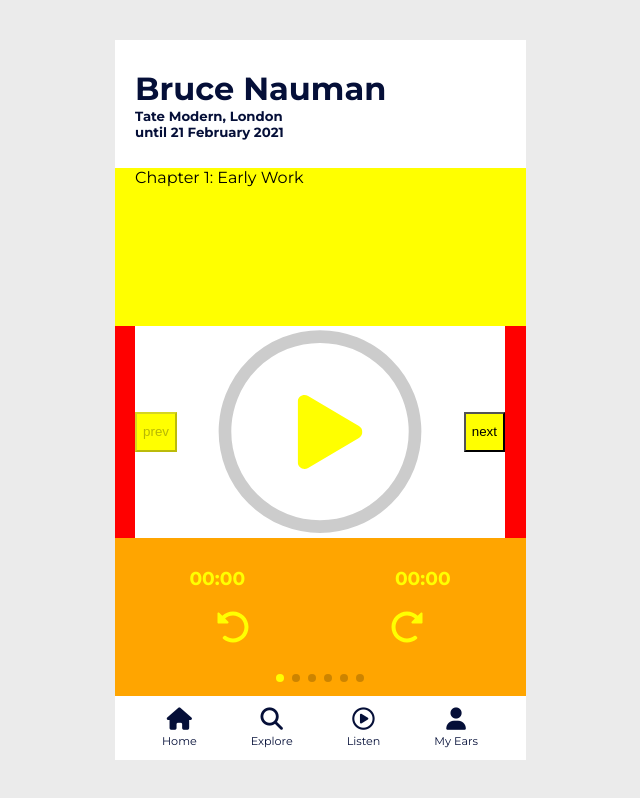
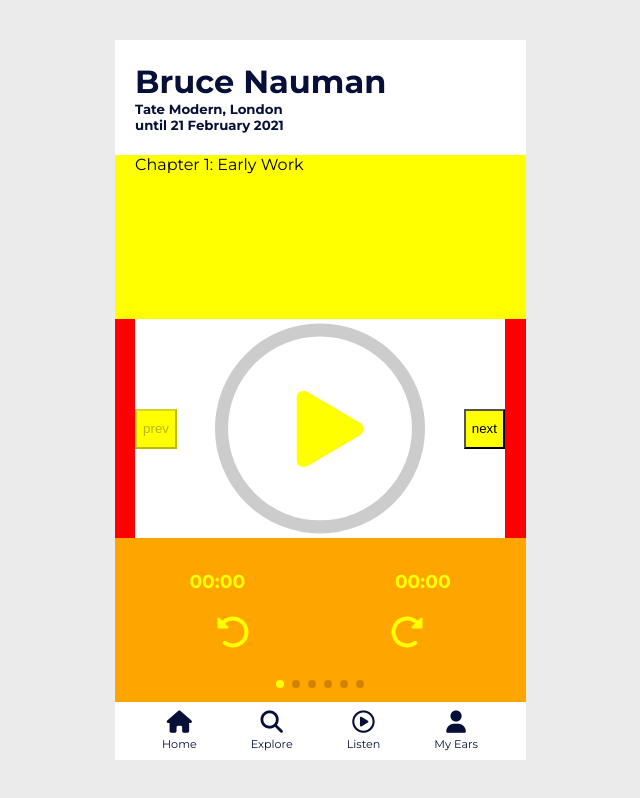
Before and after one commit to jonasvanbuel/all-ears-test-player, a React (Create React App) app: page / in a window 1280 px wide. Shown: the whole page, without its empty margins (320-960 px from the left). Built offline with nearby package versions, Linux system fonts and the light colour scheme.

Commit message:
fix heights banner player footer for safari

```diff
--- a/src/components/Player/styles/_config.scss
+++ b/src/components/Player/styles/_config.scss
@@ -4,9 +4,9 @@
 $main-font-family: 'Montserrat', sans-serif;
 
 // Sizes
-$banner-height: 16vh;
-$player-height: 76vh;
-$footer-height: 8vh;
+$banner-height: 16%;
+$player-height: 76%;
+$footer-height: 8%;
 $progress-circle-height: 45%;
 
 // Paddings and margins
--- a/src/styles/home.scss
+++ b/src/styles/home.scss
@@ -32,17 +32,10 @@ body {
   }
 }
 
-#root-ae-player {
+header {
   width: 100%;
-  flex-grow: 1;
-  max-height: $player-height;
-  overflow: auto;
-}
-
-header {
-  // background-color: gray;
-  width: 100%;
-  height: $banner-height;
+  min-height: $banner-height;
+  max-height: $banner-height;
 
   display: flex;
   align-items: center;
@@ -50,10 +43,19 @@ header {
   color: $dark-blue;
 }
 
+#root-ae-player {
+  width: 100%;
+  // flex-grow: 1;
+  min-height: $player-height;
+  max-height: $player-height;
+  overflow: auto;
+}
+
 footer {
   background-color: white;
   width: 100%;
-  height: $footer-height;
+  min-height: $footer-height;
+  max-height: $footer-height;
 
   display: flex;
   align-items: center;
```
